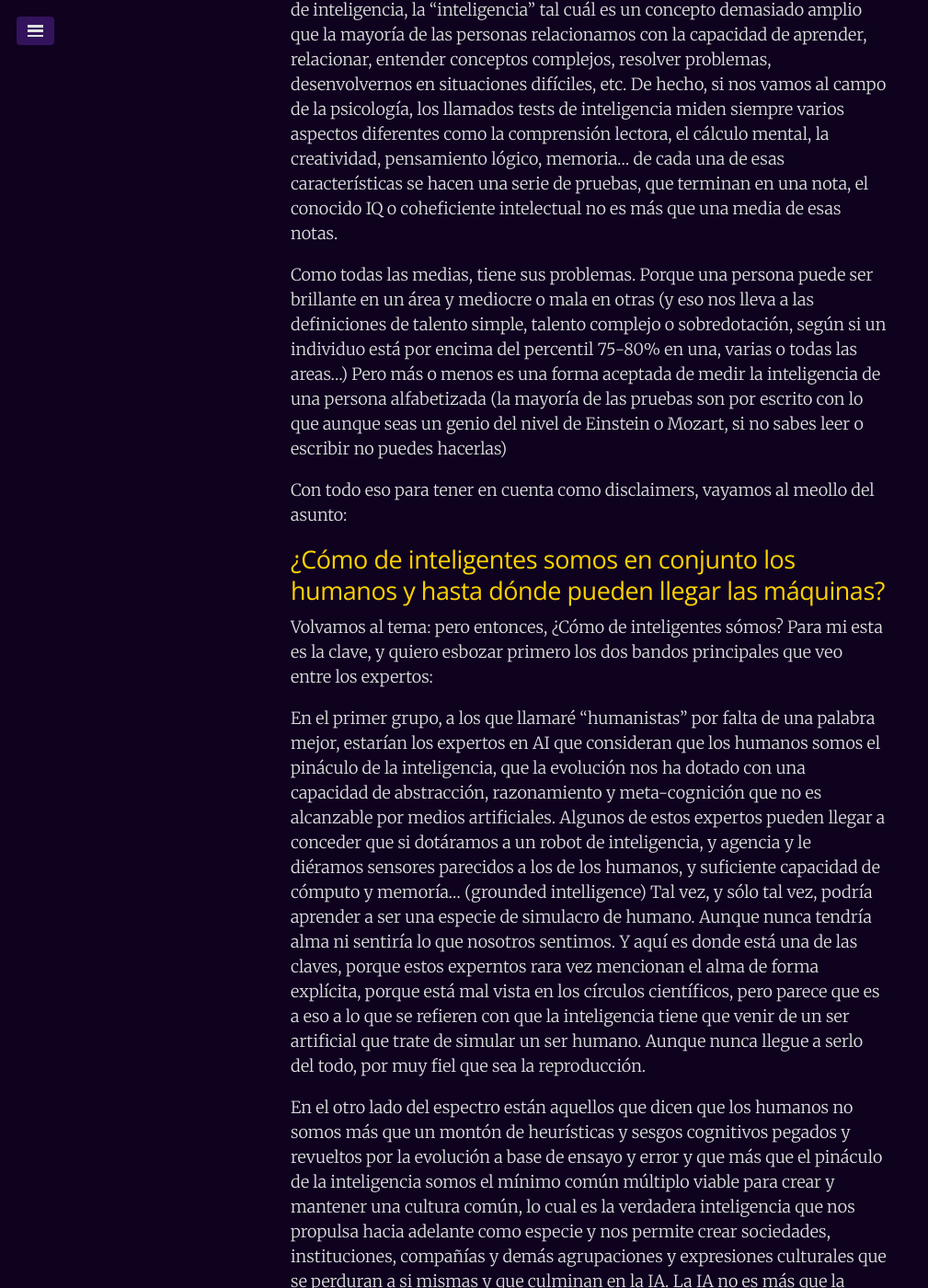
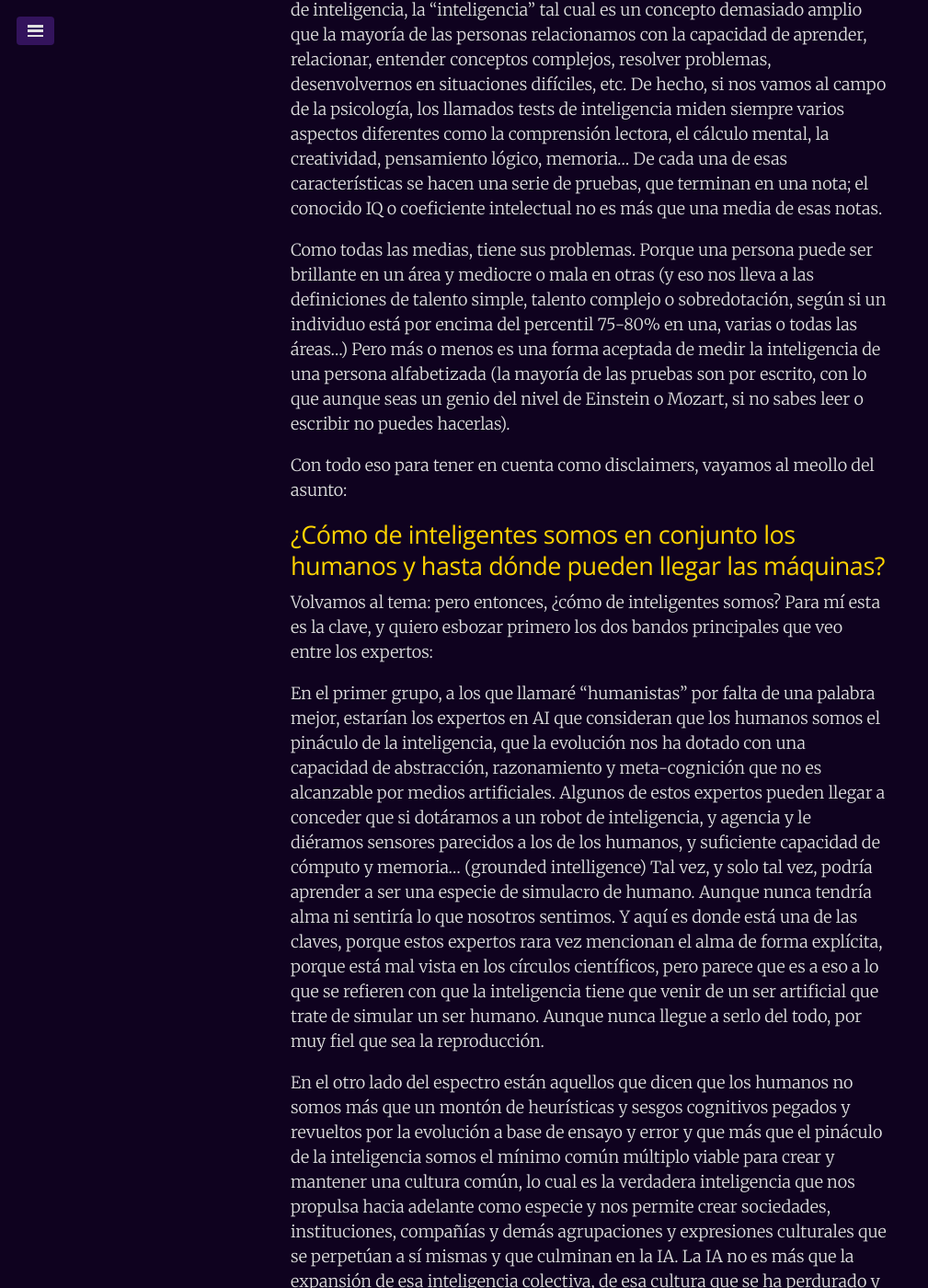
Before and after one commit to juanmirod/juanmirod.github.io, a Jekyll site: the page built from _posts/2024-10-02-sobre-inteligencia.md, in a window 1280 px wide and 1400 px high, scrolled down 544 px. Shown: the whole window at 92% size, without its empty margins (0-1009 px from the left). Built offline with Jekyll 4.4.1, drawn with Linux system fonts in a browser that asks for light colours; some of the changed text lies outside the part shown.

Commit message:
fix typos

```diff
--- a/_posts/2024-10-02-sobre-inteligencia.md
+++ b/_posts/2024-10-02-sobre-inteligencia.md
@@ -5,50 +5,50 @@ layout: post
 tags: [Inteligencia Artificial, IQ, opinion]
 ---
 
-Me gustaria tratar de esbozar aquí una discusión que parece que no tiene fin entre los expertos en IA que escucho y leo en las redes sociales. Me refiero a la discusión sobre qué es la inteligencia general, dónde están los humanos, dónde están las máquinas e incluso dónde están los animales si nos pusiéramos todos en una escala.
+Me gustaría tratar de esbozar aquí una discusión que parece que no tiene fin entre los expertos en IA que escucho y leo en las redes sociales. Me refiero a la discusión sobre qué es la inteligencia general, dónde están los humanos, dónde están las máquinas e incluso dónde están los animales si nos pusiéramos todos en una escala.
 
-Lo primero que quiero decir es que yo no soy un experto en IA ni un experto en ciencias cognitivas, sólo intento resumir lo que entiendo de leer y escuchar a los expertos en las diferentes materias para tratar de aclarar mi propia opinión.
+Lo primero que quiero decir es que yo no soy un experto en IA ni un experto en ciencias cognitivas, solo intento resumir lo que entiendo de leer y escuchar a los expertos en las diferentes materias para tratar de aclarar mi propia opinión.
 
-El segundo punto importante antes de empezar es que no existe un sólo tipo de inteligencia, la "inteligencia" tal cuál es un concepto demasiado amplio que la mayoría de las personas relacionamos con la capacidad de aprender, relacionar, entender conceptos complejos, resolver problemas, desenvolvernos en situaciones difíciles, etc. De hecho, si nos vamos al campo de la psicología, los llamados tests de inteligencia miden siempre varios aspectos diferentes como la comprensión lectora, el cálculo mental, la creatividad, pensamiento lógico, memoria... de cada una de esas características se hacen una serie de pruebas, que terminan en una nota, el conocido IQ o coheficiente intelectual no es más que una media de esas notas.
+El segundo punto importante antes de empezar es que no existe un solo tipo de inteligencia, la "inteligencia" tal cual es un concepto demasiado amplio que la mayoría de las personas relacionamos con la capacidad de aprender, relacionar, entender conceptos complejos, resolver problemas, desenvolvernos en situaciones difíciles, etc. De hecho, si nos vamos al campo de la psicología, los llamados tests de inteligencia miden siempre varios aspectos diferentes como la comprensión lectora, el cálculo mental, la creatividad, pensamiento lógico, memoria... De cada una de esas características se hacen una serie de pruebas, que terminan en una nota; el conocido IQ o coeficiente intelectual no es más que una media de esas notas.
 
-Como todas las medias, tiene sus problemas. Porque una persona puede ser brillante en un área y mediocre o mala en otras (y eso nos lleva a las definiciones de talento simple, talento complejo o sobredotación, según si un individuo está por encima del percentil 75-80% en una, varias o todas las areas...) Pero más o menos es una forma aceptada de medir la inteligencia de una persona alfabetizada (la mayoría de las pruebas son por escrito con lo que aunque seas un genio del nivel de Einstein o Mozart, si no sabes leer o escribir no puedes hacerlas)
+Como todas las medias, tiene sus problemas. Porque una persona puede ser brillante en un área y mediocre o mala en otras (y eso nos lleva a las definiciones de talento simple, talento complejo o sobredotación, según si un individuo está por encima del percentil 75-80% en una, varias o todas las áreas...) Pero más o menos es una forma aceptada de medir la inteligencia de una persona alfabetizada (la mayoría de las pruebas son por escrito, con lo que aunque seas un genio del nivel de Einstein o Mozart, si no sabes leer o escribir no puedes hacerlas).
 
 Con todo eso para tener en cuenta como disclaimers, vayamos al meollo del asunto:
 
 ## ¿Cómo de inteligentes somos en conjunto los humanos y hasta dónde pueden llegar las máquinas?
 
-Volvamos al tema: pero entonces, ¿Cómo de inteligentes sómos? Para mi esta es la clave, y quiero esbozar primero los dos bandos principales que veo entre los expertos:
+Volvamos al tema: pero entonces, ¿cómo de inteligentes somos? Para mí esta es la clave, y quiero esbozar primero los dos bandos principales que veo entre los expertos:
 
-En el primer grupo, a los que llamaré "humanistas" por falta de una palabra mejor, estarían los expertos en AI que consideran que los humanos somos el pináculo de la inteligencia, que la evolución nos ha dotado con una capacidad de abstracción, razonamiento y meta-cognición que no es alcanzable por medios artificiales. Algunos de estos expertos pueden llegar a conceder que si dotáramos a un robot de inteligencia, y agencia y le diéramos sensores parecidos a los de los humanos, y suficiente capacidad de cómputo y memoría... (grounded intelligence) Tal vez, y sólo tal vez, podría aprender a ser una especie de simulacro de humano. Aunque nunca tendría alma ni sentiría lo que nosotros sentimos. Y aquí es donde está una de las claves, porque estos experntos rara vez mencionan el alma de forma explícita, porque está mal vista en los círculos científicos, pero parece que es a eso a lo que se refieren con que la inteligencia tiene que venir de un ser artificial que trate de simular un ser humano. Aunque nunca llegue a serlo del todo, por muy fiel que sea la reproducción.
+En el primer grupo, a los que llamaré "humanistas" por falta de una palabra mejor, estarían los expertos en AI que consideran que los humanos somos el pináculo de la inteligencia, que la evolución nos ha dotado con una capacidad de abstracción, razonamiento y meta-cognición que no es alcanzable por medios artificiales. Algunos de estos expertos pueden llegar a conceder que si dotáramos a un robot de inteligencia, y agencia y le diéramos sensores parecidos a los de los humanos, y suficiente capacidad de cómputo y memoria... (grounded intelligence) Tal vez, y solo tal vez, podría aprender a ser una especie de simulacro de humano. Aunque nunca tendría alma ni sentiría lo que nosotros sentimos. Y aquí es donde está una de las claves, porque estos expertos rara vez mencionan el alma de forma explícita, porque está mal vista en los círculos científicos, pero parece que es a eso a lo que se refieren con que la inteligencia tiene que venir de un ser artificial que trate de simular un ser humano. Aunque nunca llegue a serlo del todo, por muy fiel que sea la reproducción.
 
-En el otro lado del espectro están aquellos que dicen que los humanos no somos más que un montón de heurísticas y sesgos cognitivos pegados y revueltos por la evolución a base de ensayo y error y que más que el pináculo de la inteligencia somos el mínimo común múltiplo viable para crear y mantener una cultura común, lo cual es la verdadera inteligencia que nos propulsa hacia adelante como especie y nos permite crear sociedades, instituciones, compañías y demás agrupaciones y expresiones culturales que se perduran a si mismas y que culminan en la IA. La IA no es más que la expansión de esa inteligencia colectiva, de esa cultura que se ha perduraro y que nos sobrevive a todos como humanos y por tanto puede alcanzar cotas mucho más altas si le damos entidad. A estos es a los que podríamos llamar trans-humanistas o doomers, según si piensan que la IA es una bendición o un riesgo existencial. Este es el grupo al que los medios dan más altavoz y el que escribe más libros, crea más hype y hace más loby, pero nada de eso lo hace tener razón, y más cuando dentro del propio grupo hay tanta diferencia de opiniones en cuanto a lo que la IA supone para el progreso. Pero ese es un tema que no me interesa tanto como el hecho de que todos consideran que la IA será muy superior en inteligencia al ser humano.
+En el otro lado del espectro están aquellos que dicen que los humanos no somos más que un montón de heurísticas y sesgos cognitivos pegados y revueltos por la evolución a base de ensayo y error y que más que el pináculo de la inteligencia somos el mínimo común múltiplo viable para crear y mantener una cultura común, lo cual es la verdadera inteligencia que nos propulsa hacia adelante como especie y nos permite crear sociedades, instituciones, compañías y demás agrupaciones y expresiones culturales que se perpetúan a sí mismas y que culminan en la IA. La IA no es más que la expansión de esa inteligencia colectiva, de esa cultura que se ha perdurado y que nos sobrevive a todos como humanos y por tanto puede alcanzar cotas mucho más altas si le damos entidad. A estos es a los que podríamos llamar trans-humanistas o doomers, según si piensan que la IA es una bendición o un riesgo existencial. Este es el grupo al que los medios dan más altavoz y el que escribe más libros, crea más hype y hace más lobby, pero nada de eso lo hace tener razón, y más cuando dentro del propio grupo hay tanta diferencia de opiniones en cuanto a lo que la IA supone para el progreso. Pero ese es un tema que no me interesa tanto como el hecho de que todos consideran que la IA será muy superior en inteligencia al ser humano.
 
-Para mi estamos ante dos campos diametralmente opuestos que, sin embargo, nunca lo externalizan así. Ambos campos hablan como si su punto de vista fuera la única realidad posible y como si el otro estuviera también en esa realidad, pero no la entendiera del todo bien...
+Para mí estamos ante dos campos diametralmente opuestos que, sin embargo, nunca lo externalizan así. Ambos campos hablan como si su punto de vista fuera la única realidad posible y como si el otro estuviera también en esa realidad, pero no la entendiera del todo bien...
 
 Mi pequeño intento de reflexión, por tanto, es el de exponer estos puntos de vista y tratar de analizarlos desde fuera, para ver dónde se sitúan en realidad.
 
-Empezemos por el rango de inteligencias humanas. Por que para mi no existe una inteligencia humana, como ambos bandos asumen, sino muchas. Incluso dentro del, más o menos socialmente aceptado IQ, tenemos todo un rango donde las personas con un IQ de 70 o inferior se consideran dependientes ya que no pueden llevar una vida normal por sí solas, hasta las personas con IQ 150 o superior, que se consideran genios por encima del 99.9% de la población. (Aún así, estos individuos son, teóricamente, uno de cada 1000, con lo que sólo en españa debería haber varias decenas de miles de ellos...) Pero claro está no es todo el IQ, la situación socio-económica y cultural, las redes sociales y la suerte de ese individuo tienen mucho que decir en su futuro. Y vaya por delante, no siente más, ni es más, una persona con más IQ ni siente menos ni es menos una persona con menos IQ.
+Empecemos por el rango de inteligencias humanas. Porque para mí no existe una inteligencia humana, como ambos bandos asumen, sino muchas. Incluso dentro del, más o menos socialmente aceptado IQ, tenemos todo un rango donde las personas con un IQ de 70 o inferior se consideran dependientes ya que no pueden llevar una vida normal por sí solas, hasta las personas con IQ 150 o superior, que se consideran genios por encima del 99.9% de la población. (Aún así, estos individuos son, teóricamente, uno de cada 1000, con lo que solo en España debería haber varias decenas de miles de ellos...) Pero claro, está no es todo el IQ, la situación socioeconómica y cultural, las redes sociales y la suerte de ese individuo tienen mucho que decir en su futuro. Y vaya por delante, no siente más, ni es más, una persona con más IQ ni siente menos ni es menos una persona con menos IQ.
 
 ![alt text](/public/img/iq_chart.png)
 
-Además, como decía en el disclaimer del principio, uno puede ser un genio en matemáticas y a la vez ser disléxico, o sordo. Puedes tener oído perfecto pero nunca aprender a tocar un instrumento. Puedes ser muy bueno con los problemas lógicos y malo con los espaciales, etc, etc. La inteligencia tiene un millar de componentes diferentes que aún estamos aprendiendo a distinguir y que influyen, junto con la suerte y el entorno, en si una persona acaba siendo un premio Nobel o otro currito más.
+Además, como decía en el disclaimer del principio, uno puede ser un genio en matemáticas y a la vez ser disléxico, o sordo. Puedes tener oído perfecto pero nunca aprender a tocar un instrumento. Puedes ser muy bueno con los problemas lógicos y malo con los espaciales, etc., etc. La inteligencia tiene un millar de componentes diferentes que aún estamos aprendiendo a distinguir y que influyen, junto con la suerte y el entorno, en si una persona acaba siendo un premio Nobel o otro currito más.
 
 ![Terence Tao has an IQ of 224](/public/img/terence_tao_iq.png)
 Imagen que muestra dónde cae el [IQ de Terence Tao dentro de la gráfica de IQ][1]
 
-Pero ¿Entonces qué? ¿Sómos "el tope" de la inteligencia? Visto toda esta variación no parece que sea así. Parece más bien que hay mucha variación y muchas inteligencias y que unas serán mejores para ciertas tareas que otras. Entonces... ¿tienen razón los doomers? ¿la IA nos va a pasar de largo? Bueno, sigamos mirando un poco más antes de hablar de IA.
+Pero ¿entonces qué? ¿Somos "el tope" de la inteligencia? Visto toda esta variación no parece que sea así. Parece más bien que hay mucha variación y muchas inteligencias y que unas serán mejores para ciertas tareas que otras. Entonces... ¿tienen razón los doomers? ¿la IA nos va a pasar de largo? Bueno, sigamos mirando un poco más antes de hablar de IA.
 
-Los animales no encajan en nuestros tests de IQ, pero si demuestran inteligencia de muchas formas [cada vez mejor documentadas][2] Hay registros de cuervos resolviendo rompecabezas, de chimpancés recordando grupos de números en un abrir y cerrar de ojos, de orcas organizando planes de caza complejos, simios usando herramientas, lenguajes y dialectos animales, y animales "bilingües" (que son capaces de entender dos dialectos de regiones diferentes cuando se les muda de una a otra)... Y eso son sólo inteligencias que nosotros podemos apreciar. Cada vez está más claro que los animales no tienen el cerebro sólo para llevarlo de un sitio para otro o para gestionar sus órganos internos, sino que muchos de ellos son capaces de recordar, planificar, reconocerse, orientarse o coordinarse a niveles que no comprendemos.
+Los animales no encajan en nuestros tests de IQ, pero sí demuestran inteligencia de muchas formas [cada vez mejor documentadas][2]. Hay registros de cuervos resolviendo rompecabezas, de chimpancés recordando grupos de números en un abrir y cerrar de ojos, de orcas organizando planes de caza complejos, simios usando herramientas, lenguajes y dialectos animales, y animales "bilingües" (que son capaces de entender dos dialectos de regiones diferentes cuando se les muda de una a otra)... Y eso son solo inteligencias que nosotros podemos apreciar. Cada vez está más claro que los animales no tienen el cerebro solo para llevarlo de un sitio para otro o para gestionar sus órganos internos, sino que muchos de ellos son capaces de recordar, planificar, reconocerse, orientarse o coordinarse a niveles que no comprendemos.
 
-Todo esto pinta una foto de la inteligencia mucho más riza y variada. Pero entonces, ¿qué puede hacer la IA? ¿Dónde cae en todo este espectro? ¿Hasta dónde llegará?
+Todo esto pinta una foto de la inteligencia mucho más rica y variada. Pero entonces, ¿qué puede hacer la IA? ¿Dónde cae en todo este espectro? ¿Hasta dónde llegará?
 
 Ese es el siguiente problema. Voy a intentar reflejar en un par de gráficos lo que yo veo cuando los miembros de uno y otro bando hablan del tema.
 
-Para mi, los humanistas ven algo así:
+Para mí, los humanistas ven algo así:
 
-![Visión humanista del espectro de la intelicencia](/public/img/humanista.jpg)
+![Visión humanista del espectro de la inteligencia](/public/img/humanista.jpg)
 
-Para ellos la IA cláramente núnca alcanzará a los humanos. Apenas es más inteligente que un reptil o un pájaro, aún no está al nivel de otros mamíferos, y quedan décadas, si no siglos, para que una máquina pueda parecerse sufientemente a un humano como para sacar el debate a la palestra. Lo que estamos haciendo con este debate es distraer al público de los problemas importantes actuales del aprendizaje automático, como los sesgos, la propiedad intelectual de los datos de entrenamiento o las personas discriminadas por estos sistemas o por no tener acceso a ellos (todas preocupaciones totalmente legítimas pero que no son el foco de esta reflexión).
+Para ellos la IA claramente nunca alcanzará a los humanos. Apenas es más inteligente que un reptil o un pájaro, aún no está al nivel de otros mamíferos, y quedan décadas, si no siglos, para que una máquina pueda parecerse suficientemente a un humano como para sacar el debate a la palestra. Lo que estamos haciendo con este debate es distraer al público de los problemas importantes actuales del aprendizaje automático, como los sesgos, la propiedad intelectual de los datos de entrenamiento o las personas discriminadas por estos sistemas o por no tener acceso a ellos (todas preocupaciones totalmente legítimas pero que no son el foco de esta reflexión).
 
 Mientras que los trans-humanistas y doomers ven algo así:
 
@@ -56,13 +56,13 @@ Mientras que los trans-humanistas y doomers ven algo así:
 
 Para ellos es evidente que la IA más temprano que tarde superará a las personas y entonces no habrá retorno. En poco tiempo alcanzará velocidad de escape, no entenderemos lo que hace ni sus motivos para hacerlo y estaremos bajo su merced o su bendición eterna, según el sub-bando.
 
-¿Quién tiene razón? Sólo el tiempo lo dirá. Pero después de ver toda la variabilidad que hay en los humanos y los animales, yo me inclino a pensar que la gráfica, en realidad es algo así:
+¿Quién tiene razón? Solo el tiempo lo dirá. Pero después de ver toda la variabilidad que hay en los humanos y los animales, yo me inclino a pensar que la gráfica, en realidad es algo así:
 
 ![Visión intermedia](/public/img/middle_ground.jpg)
 
-Para mi la Inteligencia Artifical General, o por sus siglas en Inglés: AGI, será algo que estará en medio de todo ese espectro de inteligencias que exibimos los humanos. Habrá muchas AGIs, con diferentes cualidades, y seguramente la llamada "velocidad de escape" no sea tan fácil de alcanzar, igual que un humano más inteligente no es necesariamente más feliz o más exitoso y no siempre consigue lo que quiere. Podríamos incluso argumentar que sistemas como O1 o Claude 3.5 ya son una forma, si bien limitada, de AGI. Ya que pueden ejecutar muchas tareas a nivel humano, e incluso de ASI, ya que tienen una capacidad de argumentación, una resistencia, velocidad y multiplicidad sobrehumanas. Pero todos estamos de acuerdo en que no son entidades independientes y no van a conquistar el mundo.
+Para mí la Inteligencia Artificial General, o por sus siglas en inglés: AGI, será algo que estará en medio de todo ese espectro de inteligencias que exhibimos los humanos. Habrá muchas AGIs, con diferentes cualidades, y seguramente la llamada "velocidad de escape" no sea tan fácil de alcanzar, igual que un humano más inteligente no es necesariamente más feliz o más exitoso y no siempre consigue lo que quiere. Podríamos incluso argumentar que sistemas como O1 o Claude 3.5 ya son una forma, si bien limitada, de AGI. Ya que pueden ejecutar muchas tareas a nivel humano, e incluso de ASI, ya que tienen una capacidad de argumentación, una resistencia, velocidad y multiplicidad sobrehumanas. Pero todos estamos de acuerdo en que no son entidades independientes y no van a conquistar el mundo.
 
-La realidad suele ser gris y estar llena de detalles. De pequeños granulos de colores y de grandes zonas uniformes, de texturas y estructuras complejas, que no se pueden clasificar en blanco o negro. Por eso me parece tan chocante la visión tanto de uno como el otro campo y no entiendo esta batalla argumentativa que no empieza por reconocer que es reduccionista y que el objetivo del ejercicio mental es otro.
+La realidad suele ser gris y estar llena de detalles. De pequeños gránulos de colores y de grandes zonas uniformes, de texturas y estructuras complejas, que no se pueden clasificar en blanco o negro. Por eso me parece tan chocante la visión tanto de uno como el otro campo y no entiendo esta batalla argumentativa que no empieza por reconocer que es reduccionista y que el objetivo del ejercicio mental es otro.
 
 [1]: https://check-iq.org/celebrity-iq/terence-tao-iq
 [2]: https://www.ultimatekilimanjaro.com/the-15-smartest-animals-in-the-world/
```
